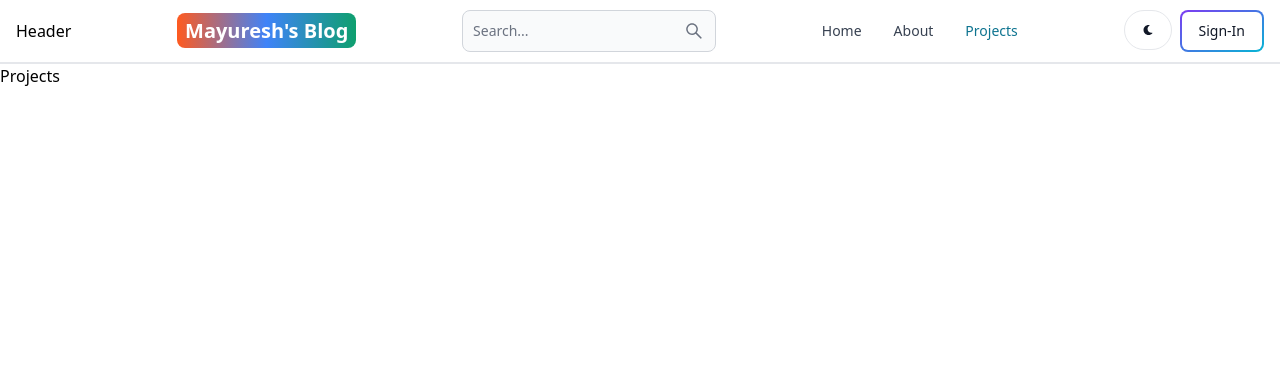
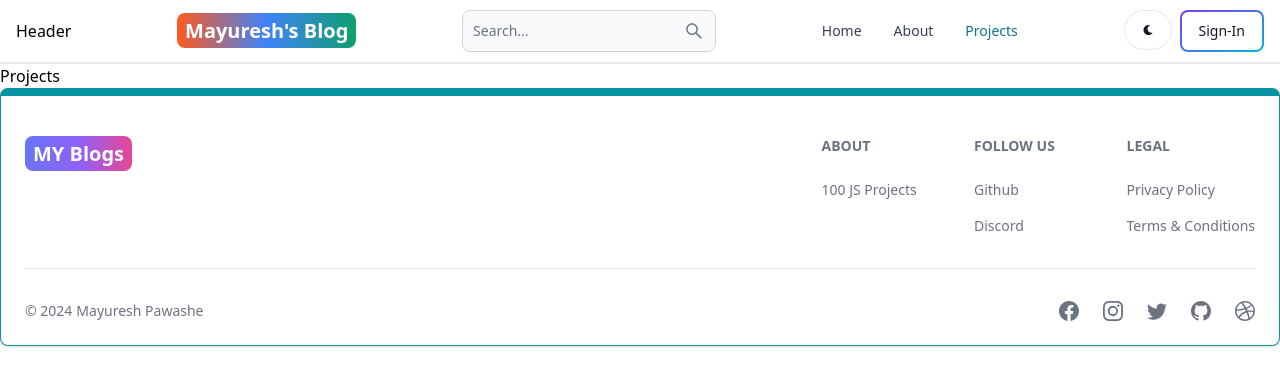
Before and after one commit to mayureshpawashe/blog-mayur, a React (Vite) app in the folder client/: page /projects in a window 1280 px wide. Shown: the top 386 px of the page. Built offline with nearby package versions, Linux system fonts and the light colour scheme.

Commit message:
footer complted

```diff
--- a/client/src/App.jsx
+++ b/client/src/App.jsx
@@ -6,6 +6,7 @@
 import Search from './pages/Search'
 import Header from './components/Header';
 import Projects from './pages/Projects';
+import Footer from './components/Footer';
 
 
 export default function App() {
@@ -22,7 +23,9 @@
       <Route path='/projects' element={<Projects />} />
 
 
+
     </Routes>
+    <Footer />
     </BrowserRouter>
 
   );
--- /dev/null
+++ b/client/src/components/Footer.jsx
@@ -0,0 +1,77 @@
+import { Footer } from 'flowbite-react';
+import { Link } from 'react-router-dom';
+import { BsFacebook, BsInstagram, BsTwitter, BsGithub, BsDribbble } from 'react-icons/bs';
+export default function FooterCom() {
+  return (
+    <Footer container className='border border-t-8 border-teal-500'>
+      <div className='w-full max-w-7xl mx-auto'>
+        <div className='grid w-full justify-between sm:flex md:grid-cols-1'>
+          <div className='mt-5'>
+            <Link
+              to='/'
+              className='self-center whitespace-nowrap text-lg sm:text-xl font-semibold dark:text-white'
+            >
+              <span className='px-2 py-1 bg-gradient-to-r from-indigo-500 via-purple-500 to-pink-500 rounded-lg text-white'>
+                MY Blogs
+              </span>
+
+            </Link>
+          </div>
+          <div className='grid grid-cols-2 gap-8 mt-4 sm:grid-cols-3 sm:gap-6'>
+            <div>
+              <Footer.Title title='About' />
+              <Footer.LinkGroup col>
+                <Footer.Link
+                  href='https://www.100jsprojects.com'
+                  target='_blank'
+                  rel='noopener noreferrer'
+                >
+                  100 JS Projects
+                </Footer.Link>
+
+
+
+              </Footer.LinkGroup>
+            </div>
+            <div>
+              <Footer.Title title='Follow us' />
+              <Footer.LinkGroup col>
+                <Footer.Link
+                  href='https://github.com/mayureshpawashe'
+                  target='_blank'
+                  rel='noopener noreferrer'
+                >
+                  Github
+                </Footer.Link>
+                <Footer.Link href='#'>Discord</Footer.Link>
+              </Footer.LinkGroup>
+            </div>
+            <div>
+              <Footer.Title title='Legal' />
+              <Footer.LinkGroup col>
+                <Footer.Link href='#'>Privacy Policy</Footer.Link>
+                <Footer.Link href='#'>Terms &amp; Conditions</Footer.Link>
+              </Footer.LinkGroup>
+            </div>
+          </div>
+        </div>
+        <Footer.Divider />
+        <div className='w-full sm:flex sm:items-center sm:justify-between'>
+          <Footer.Copyright
+            href='#'
+            by="Mayuresh Pawashe"
+            year={new Date().getFullYear()}
+          />
+          <div className="flex gap-6 sm:mt-0 mt-4 sm:justify-center">
+            <Footer.Icon href='#' icon={BsFacebook}/>
+            <Footer.Icon href='#' icon={BsInstagram}/>
+            <Footer.Icon href='#' icon={BsTwitter}/>
+            <Footer.Icon href='https://github.com/mayureshpawashe' icon={BsGithub}/>
+            <Footer.Icon href='#' icon={BsDribbble}/>
+
+          </div>
+        </div>
+      </div>
+    </Footer>
+  );
+}
```
